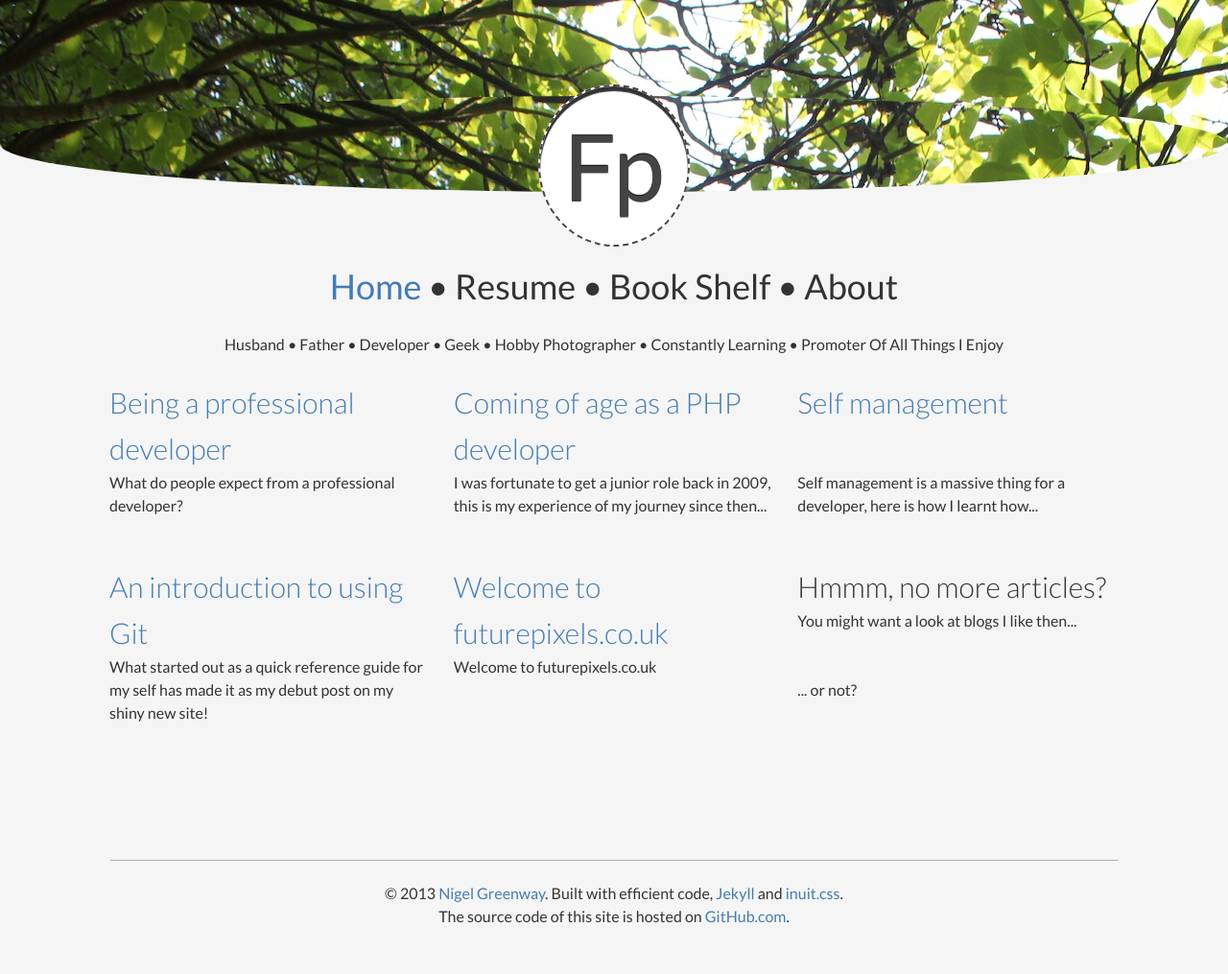
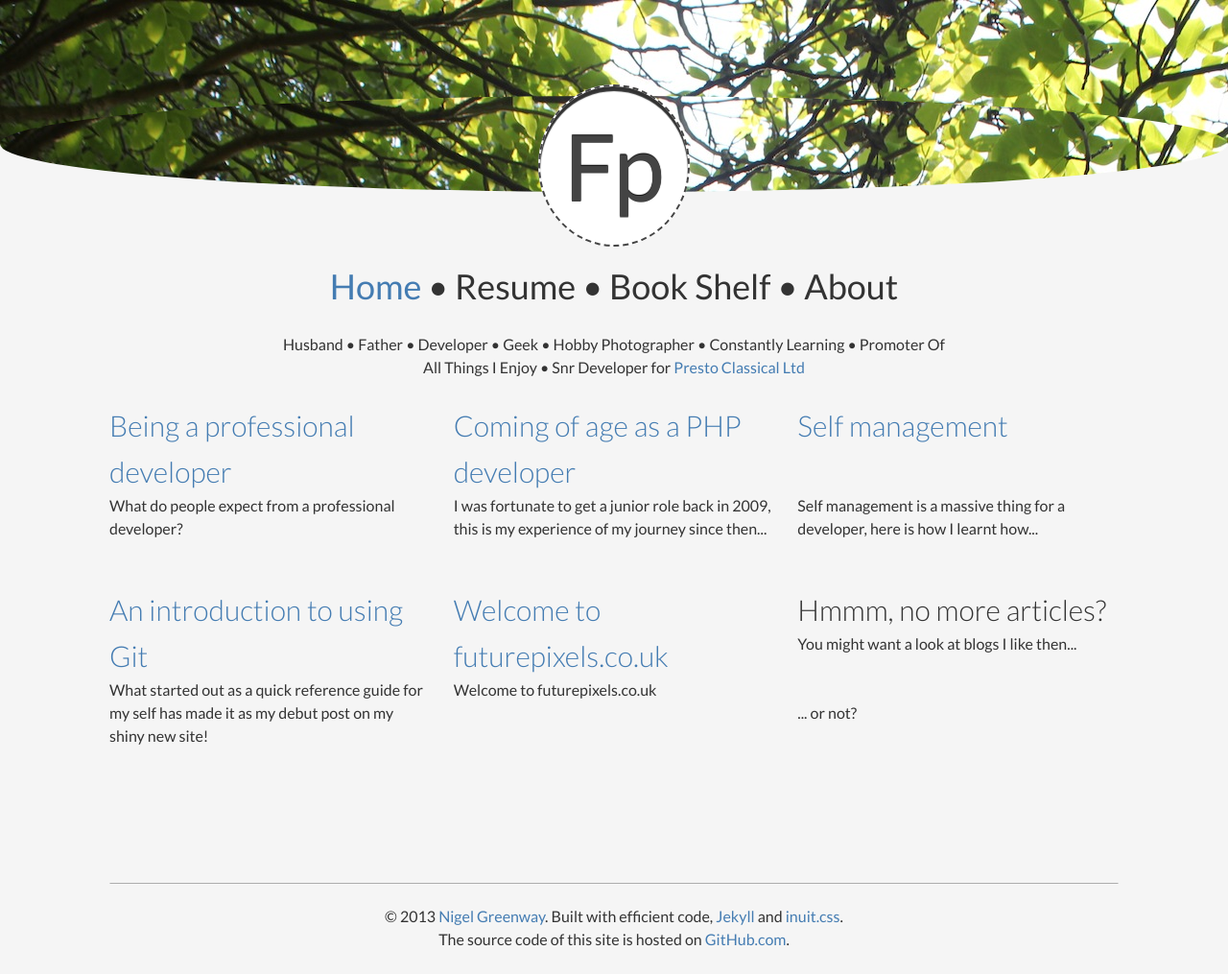
Before and after one commit to futurepixels/futurepixels.co.uk, a Jekyll site: the page built from index.html, in a window 1280 px wide. Shown: the whole page at 96% size. Built offline with Jekyll 4.4.1, drawn with Linux system fonts in a browser that asks for light colours; the list of posts is cut into pages by our own code; before the commit the page ends 991 px from its top, so only the background shows below that.

Commit message:
Add job role and style amendments

```diff
--- a/_layouts/base.html
+++ b/_layouts/base.html
@@ -16,8 +16,8 @@
 
 	<div class="wrapper">
 		<div class=gw>
-			<p class="g one-whole center">
-				Husband • Father • Developer • Geek • Hobby Photographer • Constantly Learning • Promoter Of All Things I Enjoy
+			<p class="g two-thirds push--one-sixth center">
+				Husband • Father • Developer • Geek • Hobby Photographer • Constantly Learning • Promoter Of All Things I Enjoy • Snr Developer for <a href="http://prestoclassical.co.uk">Presto Classical Ltd</a>
 			</p>
 		</div>
 
```
